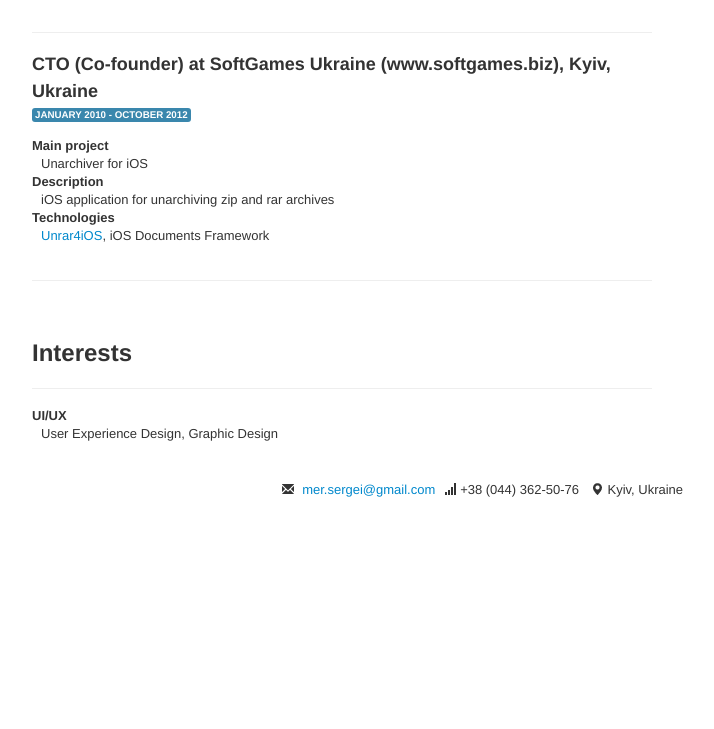
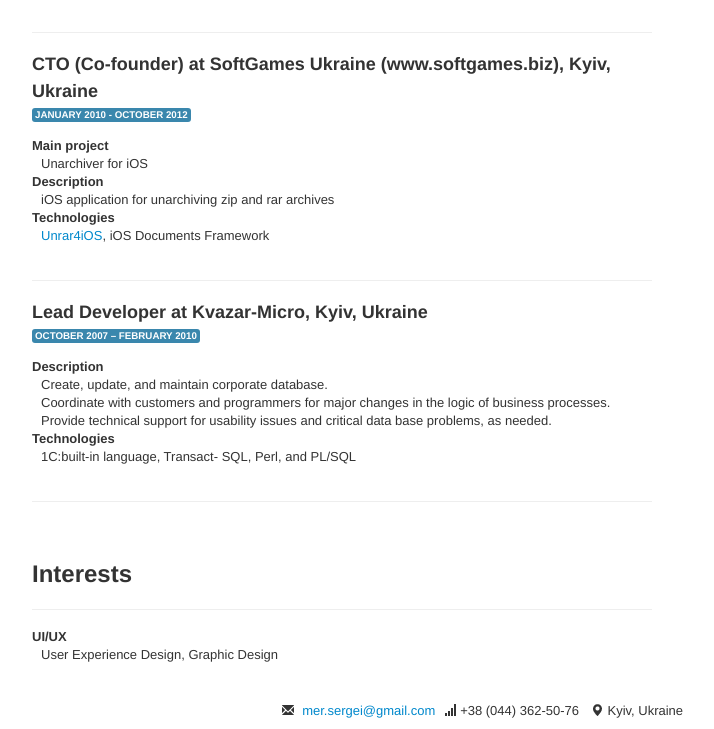
Before and after one commit to merenkoff/cv, a plain HTML site: page index.html in a window 1280 px wide. Shown: the part 1299-2028 px from the top of the page, without its empty margins (158-872 px from the left). Before the commit the page ends 1807 px from the top, so only its background shows below. Drawn offline with Linux system fonts and the light colour scheme; a script that the page names is missing.

Commit message:
KM experience added

```diff
--- a/index.html
+++ b/index.html
@@ -114,6 +114,16 @@ Introduction JIRA infrastructure to the process of development and QA.
             <div class="page-header">
             </div>
 
+            <h3>Lead Developer at Kvazar-Micro, Kyiv, Ukraine</h3>
+            <span class="label label-info">October 2007 – February 2010</span>
+            <dl class="dl-horizontal">
+                <dt>Description</dt>
+                <dd>Create, update, and maintain corporate database.<br>Coordinate with customers and programmers for major changes in the logic of business processes. Provide technical support for usability issues and critical data base problems, as needed.</dd>
+                <dt>Technologies</dt>
+                <dd>1C:built-in language, Transact- SQL, Perl, and PL/SQL</dd>
+            </dl>
+            <div class="page-header">
+            </div>
 
             <br />
             <div class="page-header">
```
Also changed, not shown: 1 other file.
